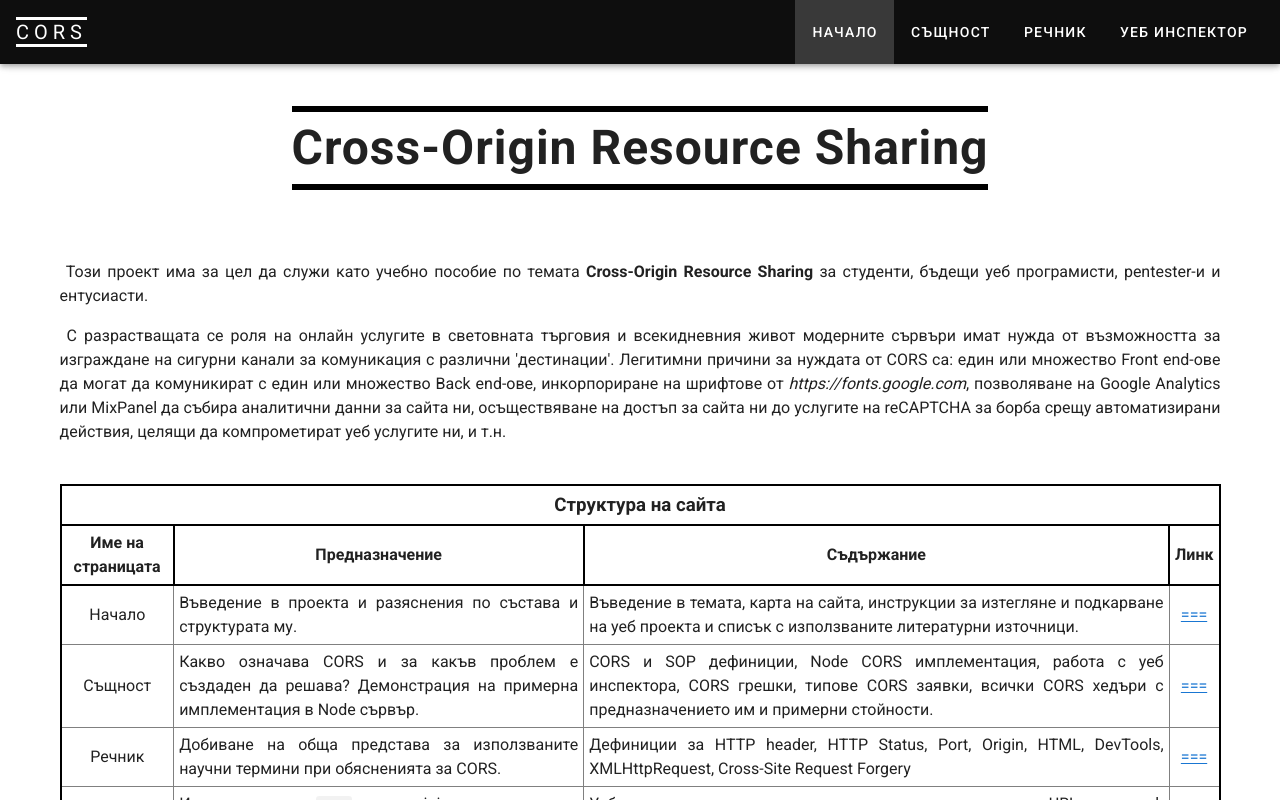
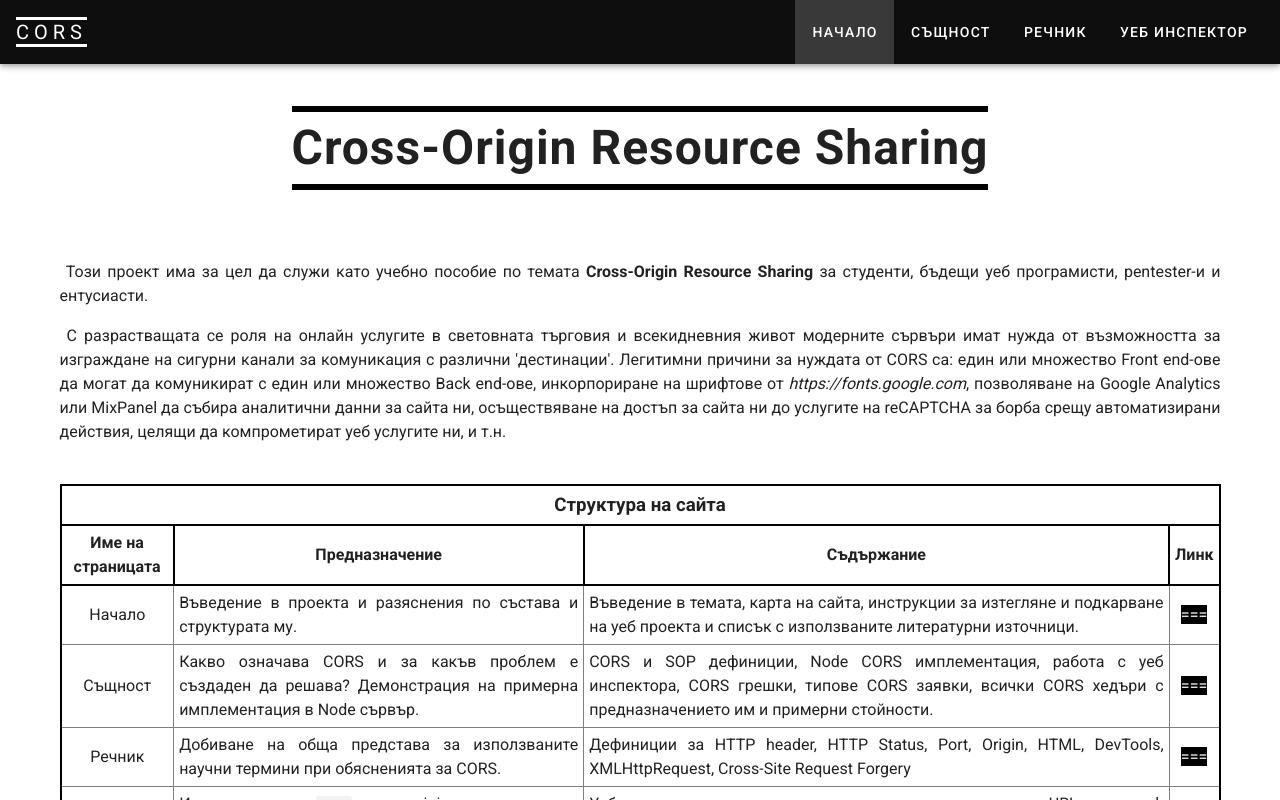
Before and after one commit to IsmailSalehCode/CORS-university_project, a Vue app: page / in a window 1280 px wide. Shown: the top 800 px of the page. Built offline with nearby package versions, Linux system fonts and the light colour scheme.

Commit message:
refactoring

```diff
--- a/src/components/SiteTable.vue
+++ b/src/components/SiteTable.vue
@@ -15,7 +15,9 @@
       <td v-html="page.purpose"></td>
       <td v-html="page.content"></td>
       <td class="text-center">
-        <router-link :to="page.link">{{ linkBtn }}</router-link>
+        <router-link class="site-nav-page-link" :to="page.link">{{
+          linkBtn
+        }}</router-link>
       </td>
     </tr>
   </table>
@@ -86,7 +88,10 @@ td {
   text-align: justify;
   padding: 5px;
 }
-#center-text {
-  text-align: center;
+
+.site-nav-page-link {
+  color: white !important;
+  background-color: black;
+  text-decoration: none;
 }
 </style>
```
